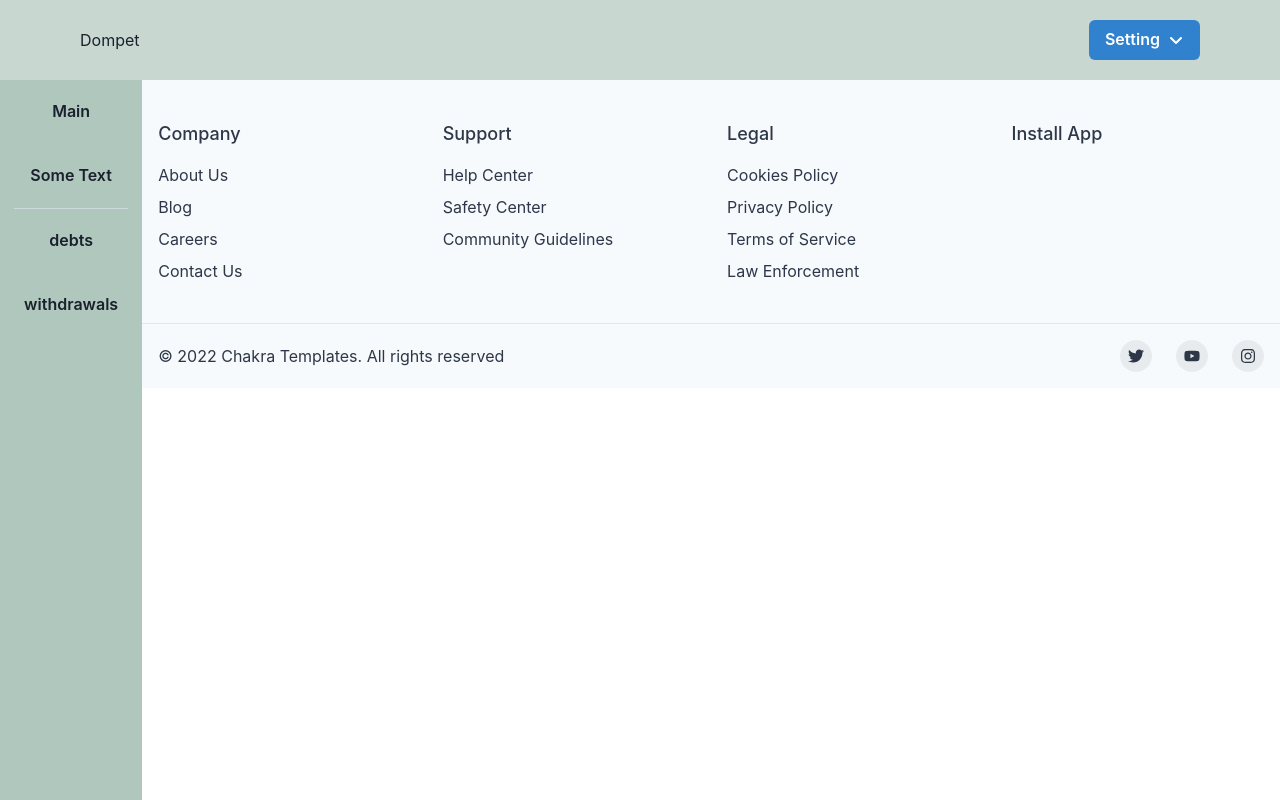
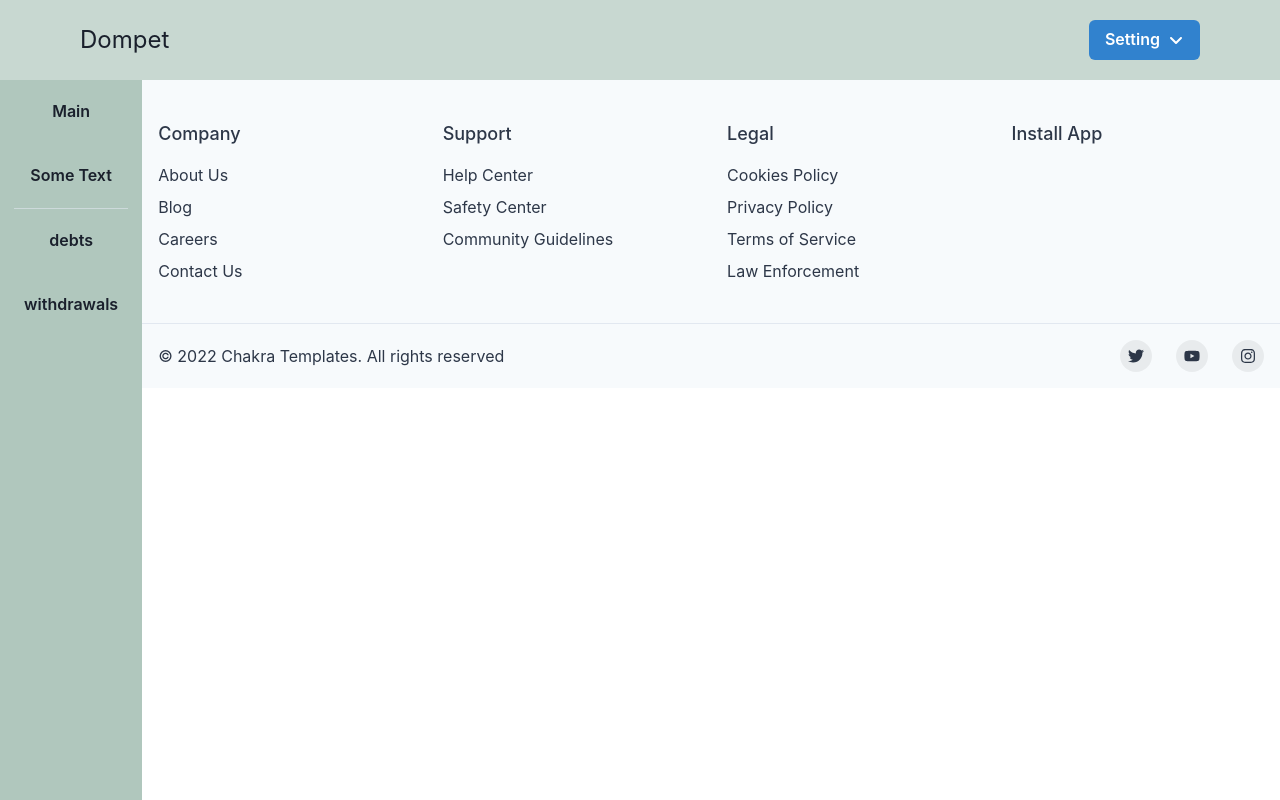
Before and after one commit to Dompet-hei/Dompet-front, a React (Vite) app: page /withdrawals in a window 1280 px wide. Built offline with nearby package versions, Linux system fonts and the light colour scheme; no server answers.

Commit message:
fix: redirection page function

```diff
--- a/src/App.jsx
+++ b/src/App.jsx
@@ -1,12 +1,7 @@
-import MainProvider from "./MainProvider";
 import Router from "./Router";
 
 function App() {
-  return (
-    <MainProvider>
-      <Router />
-    </MainProvider>
-  );
+  return <Router />;
 }
 
 export default App;
--- a/src/MainProvider.jsx
+++ b/src/MainProvider.jsx
@@ -1,17 +1,20 @@
 import { useContext } from "react";
 import { createContext } from "react";
 import FetchProvider from "./FetchProvider";
+import { useNavigate } from "react-router-dom";
 
 export const MainContext = createContext();
 
 const MainProvider = ({ children }) => {
+  const navigate = useNavigate();
+
   const getPathEnd = () => {
     const listPath = window.location.href.split("/");
     return `/${listPath[listPath.length - 1]}`;
   };
 
   const redirect = (path) => {
-    window.location.href = path;
+    navigate(path);
     return path;
   };
 
--- a/src/modal/WithdrawalsModal.jsx
+++ b/src/modal/WithdrawalsModal.jsx
@@ -25,7 +25,6 @@ import { UserContext } from "../UserProvider";
 const WithdrawalsModal = ({ isOpen, onOpen, onClose }) => {
   const [input, onChangeInput, clearInput] = useInput(0);
 
-  const { redirect } = useContext(MainContext);
   const { balance, putDepts } = useContext(UserContext);
 
   const handleSubmit = () => {
--- a/src/pages/components/Header.jsx
+++ b/src/pages/components/Header.jsx
@@ -6,6 +6,7 @@ import {
   MenuItem,
   MenuButton,
   MenuDivider,
+  Text,
 } from "@chakra-ui/react";
 import { opacityTheme } from "../../utils/color";
 import { useContext } from "react";
@@ -13,6 +14,7 @@ import { UserContext } from "../../UserProvider";
 import { useEffect } from "react";
 import { MainContext } from "../../MainProvider";
 import { FaAngleDown } from "react-icons/fa6";
+import { Link } from "react-router-dom";
 
 const Header = ({ h }) => {
   const { logoutAccount, id } = useContext(UserContext);
@@ -35,9 +37,9 @@ const Header = ({ h }) => {
       justifyContent="space-between"
       paddingX="5em"
     >
-      <Flex>
-        <a href="/">Dompet</a>
-      </Flex>
+      <Link to="/">
+        <Text fontSize="1.5em">Dompet</Text>
+      </Link>
       <Flex>
         <Menu>
           <MenuButton
--- a/src/pages/components/SideBar/components/RedirectButton.jsx
+++ b/src/pages/components/SideBar/components/RedirectButton.jsx
@@ -1,7 +1,7 @@
 import { Button, Text } from "@chakra-ui/react";
+import { theme } from "../../../../utils/color";
+import { MainContext } from "../../../../MainProvider";
 import { useContext } from "react";
-import { MainContext } from "../../../../MainProvider";
-import { theme } from "../../../../utils/color";
 
 const RedirectButton = ({ link, text }) => {
   const { redirect } = useContext(MainContext);
```
Also changed, not shown: src/Router.jsx (+6 -1 lines).
